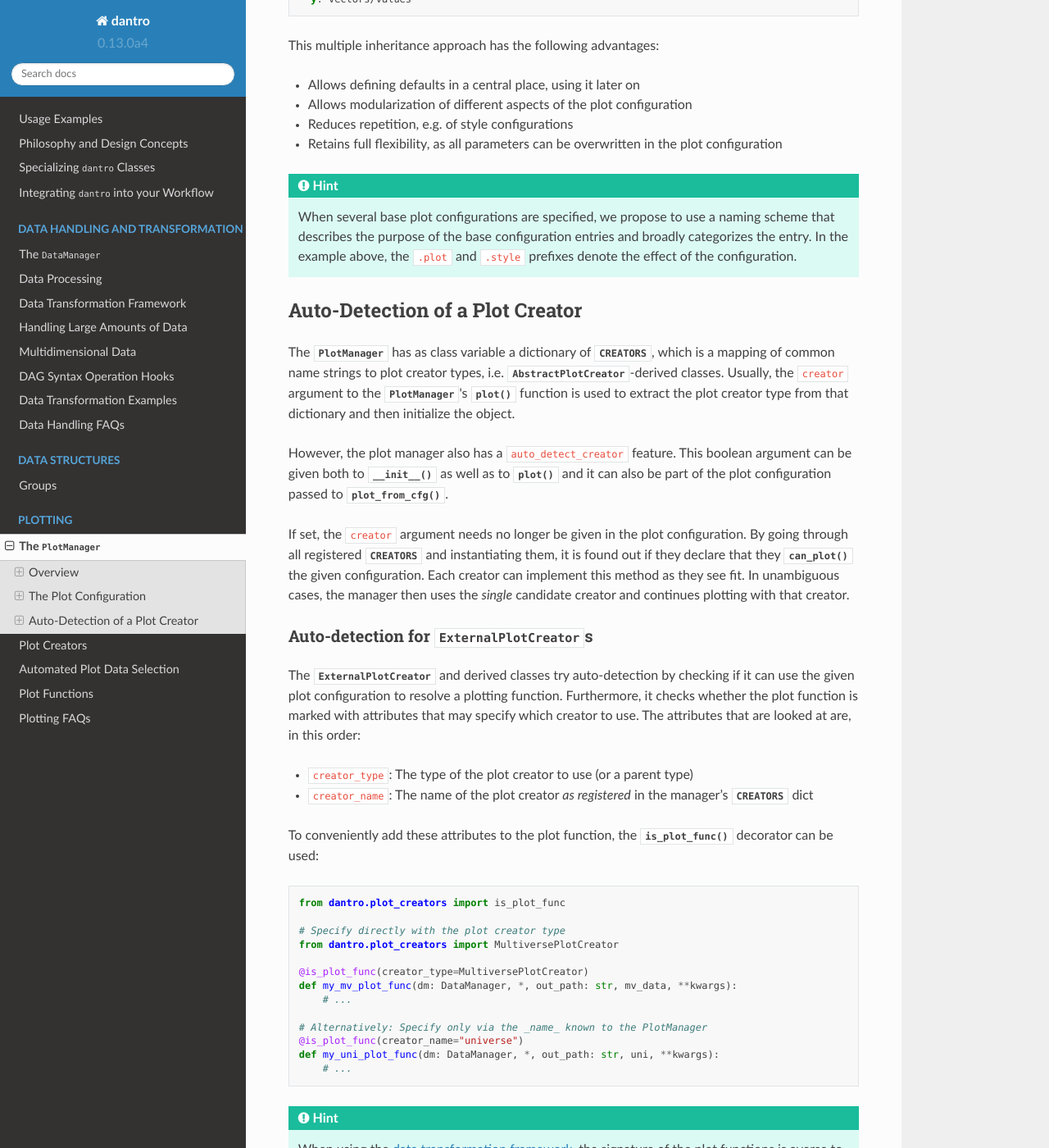
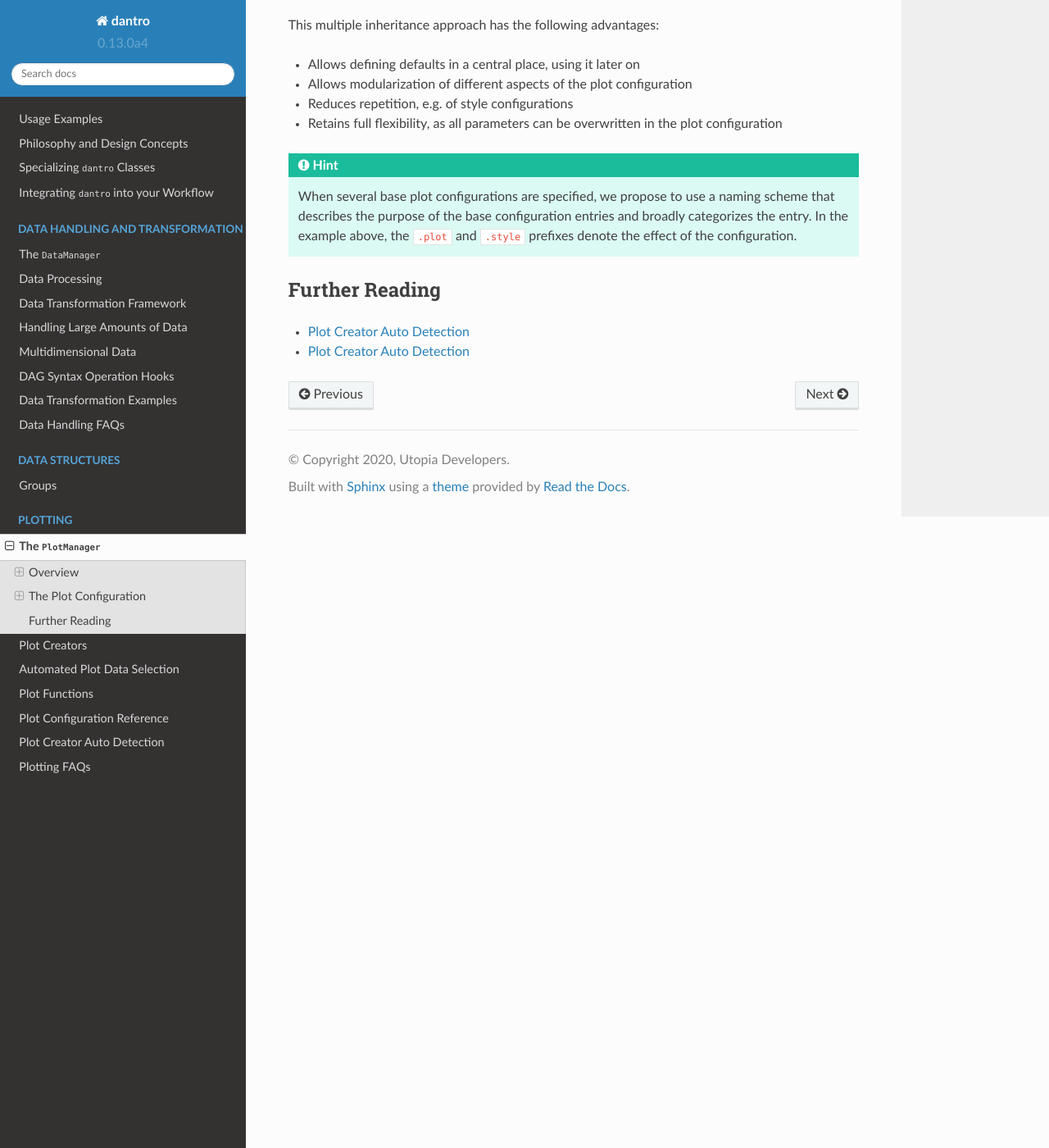
Before and after one commit to utopia-foss/dantro, a Sphinx documentation site: the page built from doc/plotting/plot_manager.rst, in a window 1280 px wide and 1400 px high, scrolled down 4585 px. Shown: the whole window at 82% size. Built offline with Sphinx 7.4.7 and the Read the Docs theme 2.0.0, drawn with Linux system fonts in a browser that asks for light colours; pages that are not in the unit, such as notebooks, are missing from menus; some of the changed text lies outside the part shown.

Commit message:
Add plot config reference; improve plotting documentation

```diff
--- a/doc/index.rst
+++ b/doc/index.rst
@@ -44,6 +44,7 @@ It allows loading possibly heterogeneous data into a tree-like structure that ca
     plotting/plot_creators
     plotting/plot_data_selection
     plotting/plot_functions
+    plotting/plot_cfg_ref
     plotting/*
 
 .. toctree::
--- a/doc/plotting/faq.rst
+++ b/doc/plotting/faq.rst
@@ -60,6 +60,10 @@ To specify it for a single plot, use the ``file_ext`` argument, directly in its
 
       # ... the rest of the plot configuration
 
+Also have a look at :doc:`plot_cfg_ref`.
+
+
+.. _faq_plotting_overwrite:
 
 Can I allow plots to be overwritten instead of raising an error?
 ^^^^^^^^^^^^^^^^^^^^^^^^^^^^^^^^^^^^^^^^^^^^^^^^^^^^^^^^^^^^^^^^
--- a/doc/plotting/plot_manager.rst
+++ b/doc/plotting/plot_manager.rst
@@ -222,54 +222,8 @@ This multiple inheritance approach has the following advantages:
     In the example above, the ``.plot`` and ``.style`` prefixes denote the effect of the configuration.
 
 
+Further Reading
+---------------
 
-Auto-Detection of a Plot Creator
---------------------------------
-The :py:class:`~dantro.plot_mngr.PlotManager` has as class variable a dictionary of :py:const:`~dantro.plot_mngr.PlotManager.CREATORS`, which is a mapping of common name strings to plot creator types, i.e. :py:class:`~dantro.abc.AbstractPlotCreator`-derived classes.
-Usually, the ``creator`` argument to the :py:class:`~dantro.plot_mngr.PlotManager`\'s :py:meth:`~dantro.plot_mngr.PlotManager.plot` function is used to extract the plot creator type from that dictionary and then initialize the object.
-
-However, the plot manager also has a ``auto_detect_creator`` feature.
-This boolean argument can be given both to :py:meth:`~dantro.plot_mngr.PlotManager.__init__` as well as to :py:meth:`~dantro.plot_mngr.PlotManager.plot` and it can also be part of the plot configuration passed to :py:meth:`~dantro.plot_mngr.PlotManager.plot_from_cfg`.
-
-If set, the ``creator`` argument needs no longer be given in the plot configuration. By going through all registered :py:const:`~dantro.plot_mngr.PlotManager.CREATORS` and instantiating them, it is found out if they declare that they :py:meth:`~dantro.abc.AbstractPlotCreator.can_plot` the given configuration.
-Each creator can implement this method as they see fit.
-In unambiguous cases, the manager then uses the *single* candidate creator and continues plotting with that creator.
-
-
-Auto-detection for :py:class:`~dantro.plot_creators.pcr_ext.ExternalPlotCreator`\ s
-^^^^^^^^^^^^^^^^^^^^^^^^^^^^^^^^^^^^^^^^^^^^^^^^^^^^^^^^^^^^^^^^^^^^^^^^^^^^^^^^^^^
-The :py:class:`~dantro.plot_creators.pcr_ext.ExternalPlotCreator` and derived classes try auto-detection by checking if it can use the given plot configuration to resolve a plotting function.
-Furthermore, it checks whether the plot function is marked with attributes that may specify which creator to use. The attributes that are looked at are, in this order:
-
-* ``creator_type``: The type of the plot creator to use (or a parent type)
-* ``creator_name``: The name of the plot creator *as registered* in the manager's :py:const:`~dantro.plot_mngr.PlotManager.CREATORS` dict
-
-To conveniently add these attributes to the plot function, the :py:func:`~dantro.plot_creators.pcr_ext.is_plot_func` decorator can be used:
-
-.. code-block:: python
-
-  from dantro.plot_creators import is_plot_func
-
-  # Specify directly with the plot creator type
-  from dantro.plot_creators import MultiversePlotCreator
-
-  @is_plot_func(creator_type=MultiversePlotCreator)
-  def my_mv_plot_func(dm: DataManager, *, out_path: str, mv_data, **kwargs):
-      # ...
-
-  # Alternatively: Specify only via the _name_ known to the PlotManager
-  @is_plot_func(creator_name="universe")
-  def my_uni_plot_func(dm: DataManager, *, out_path: str, uni, **kwargs):
-      # ...
-
-.. hint::
-
-    When using the :doc:`data transformation framework <plot_data_selection>`, the signature of the plot functions is averse to the choice of a creator.
-    This makes it possible to implement *generic* plotting functions, which can be used for all :py:class:`~dantro.plot_creators.pcr_ext.ExternalPlotCreator`\ -derived plot creators.
-
-    In such cases, simply omit the ``creator_*`` argument to the decorator and specify the creator via the plot configuration.
-
-.. note::
-
-    Setting only the ``creator_name`` is recommended for scenarios where the import of the creator type is not desired.
-    In other scenarios, it's best to use ``creator_type``
+* :doc:`auto_detection`
+* :doc:`auto_detection`
```
Also changed, not shown: doc/plotting/auto_detection.rst (added, +65 -0 lines), doc/plotting/plot_cfg_ref.rst (added, +55 -0 lines).
